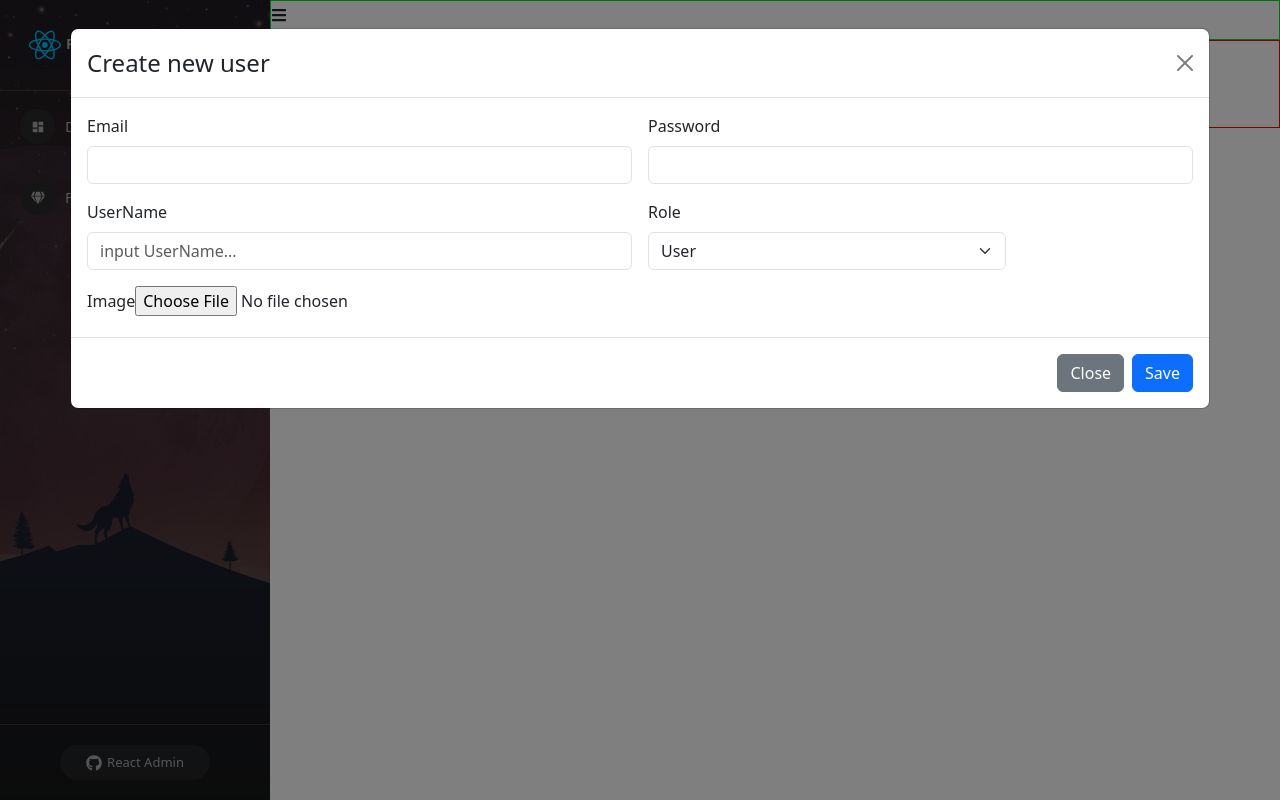
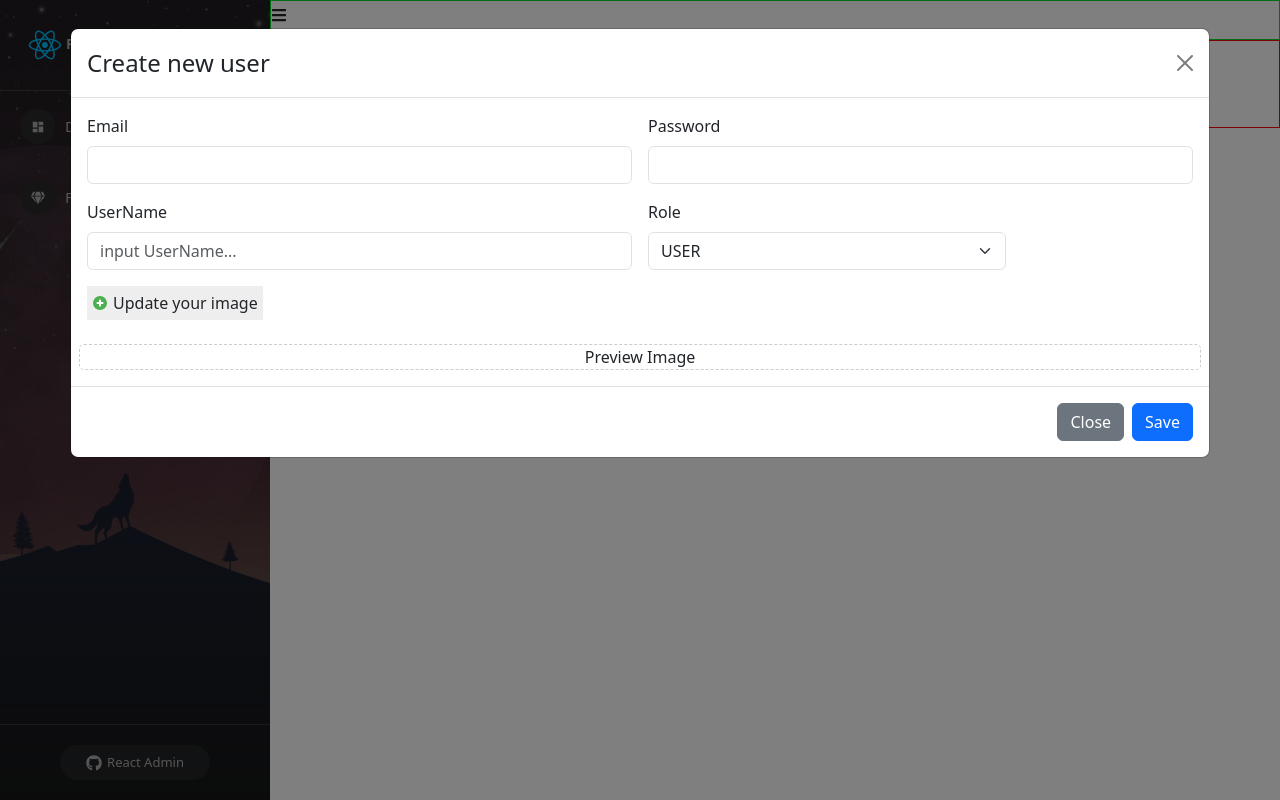
Before and after one commit to Letung2k3/ReactJs_App-Use-Hook-, a React (Create React App) app: page /Admins/manage-user in a window 1280 px wide. Both pictures are taken after a click on the button "Create new user". Built offline with nearby package versions, Linux system fonts and the light colour scheme.

Commit message:
Video 15:Create App

```diff
--- a/src/components/Admin/ManageUser/ManageUser.js
+++ b/src/components/Admin/ManageUser/ManageUser.js
@@ -1,5 +1,5 @@
 import ModelCreateUser from "./ModelCreateUser";
-
+import "./ManageUser.scss"
 const ManageUser = (props) => {
      return (
           <div className="manage-user-container">
--- /dev/null
+++ b/src/components/Admin/ManageUser/ManageUser.scss
@@ -0,0 +1,33 @@
+.manage-user-container {
+     .manage-user-content {}
+}
+
+.modal-container {
+     .label-update {
+          display: flex;
+          gap: 5px;
+          align-items: center;
+          width: fit-content;
+          padding: 5px;
+          background-color: #eeeeee;
+          cursor: pointer;
+
+          &:hover {
+               background-color: #dcdcdc;
+          }
+     }
+
+     .img-preview {
+          img {
+               padding: 18px 0;
+               max-width: 100%;
+               max-width: 100%;
+          }
+
+          display: flex;
+          justify-content: center;
+          align-content: center;
+          border: 1px dashed #ccc;
+          border-radius: 5px;
+     }
+}
--- a/src/components/Admin/ManageUser/ModelCreateUser.js
+++ b/src/components/Admin/ManageUser/ModelCreateUser.js
@@ -1,13 +1,32 @@
 import { useState } from 'react';
 import Button from 'react-bootstrap/Button';
 import Modal from 'react-bootstrap/Modal';
+import Restaurant from "../../../assets/restaurant.jpg";
+import { FcPlus } from "react-icons/fc";
 
 function ModelCreateUser() {
+     //State
      const [show, setShow] = useState(false);
 
+     const [email, setEmail] = useState("");
+     const [password, setPassword] = useState("");
+     const [username, setUsername] = useState("");
+     const [image, setImage] = useState("");
+     const [role, setRole] = useState("USER")
+     const [previewImage, setPreviewImage] = useState("");
+     //Event function
      const handleClose = () => setShow(false);
      const handleShow = () => setShow(true);
-
+     const handleImageEvent = (Event) => {
+          // console.log("Check object:", Event.target.files[0])
+          if (Event.target && Event.target.files[0]) {
+               setPreviewImage(URL.createObjectURL(Event.target.files[0]))
+               setImage(Event.target.files[0])
+          }
+          else {
+               setPreviewImage("")
+          }
+     }
      return (
           <>
                <Button variant="warning" onClick={handleShow}>
@@ -19,6 +38,7 @@ function ModelCreateUser() {
                     onHide={handleClose}
                     size='xl'
                     backdrop="static"
+                    className="modal-container"
                >
                     <Modal.Header closeButton>
                          <Modal.Title>Create new user</Modal.Title>
@@ -27,26 +47,59 @@ function ModelCreateUser() {
                          <form className="row g-3">
                               <div className="col-md-6">
                                    <label for="inputEmail4" className="form-label">Email</label>
-                                   <input type="email" className="form-control" id="inputEmail4" />
+                                   <input
+                                        type="email"
+                                        className="form-control"
+                                        value={email}
+                                        id="inputEmail4"
+                                        onChange={(Event) => { setEmail(Event.target.value) }}
+                                   />
                               </div>
                               <div className="col-md-6">
                                    <label for="inputPassword4" className="form-label">Password</label>
-                                   <input type="password" className="form-control" id="inputPassword4" />
+                                   <input
+                                        type="password"
+                                        className="form-control"
+                                        value={password}
+                                        id="inputPassword4"
+                                        onChange={(Event) => { setPassword(Event.target.value) }}
+                                   />
                               </div>
                               <div className="col-md-6">
                                    <label for="inputAddress" className="form-label">UserName</label>
-                                   <input type="text" className="form-control" id="inputAddress" placeholder="input UserName..." />
+                                   <input
+                                        type="text"
+                                        className="form-control"
+                                        id="inputAddress"
+                                        placeholder="input UserName..."
+                                        value={username}
+                                        onChange={(Event) => { setUsername(Event.target.value) }}
+                                   />
                               </div>
                               <div className="col-md-4">
                                    <label for="inputState" className="form-label">Role</label>
-                                   <select id="inputState" className="form-select">
-                                        <option selected value="User">User</option>
-                                        <option value="Admin">Admin</option>
+                                   <select id="inputState" className="form-select" onChange={(event) => setRole(event.target.value)} value={role}>
+                                        <option value="USER">USER</option>
+                                        <option value="Admin">ADMIN</option>
                                    </select>
                               </div>
                               <div className="col-md-12">
-                                   <label for="inputAddress" className="form-label">Image</label>
-                                   <input type="file" />
+                                   <label for="inputAddress" className="form-label label-update" htmlFor='idFile'>
+                                        <FcPlus /> Update your image
+                                   </label>
+                                   <input
+                                        onChange={(Event) => handleImageEvent(Event)}
+                                        type="file"
+                                        hidden id='idFile'
+                                   />
+                              </div>
+                              <div className="col-md-12 img-preview">
+                                   {previewImage
+                                        ?
+                                        <img src={previewImage} />
+                                        :
+                                        <span>Preview Image</span>
+                                   }
                               </div>
                          </form>
                     </Modal.Body>
```
Also changed, not shown: src/assets/restaurant.jpg (added).
